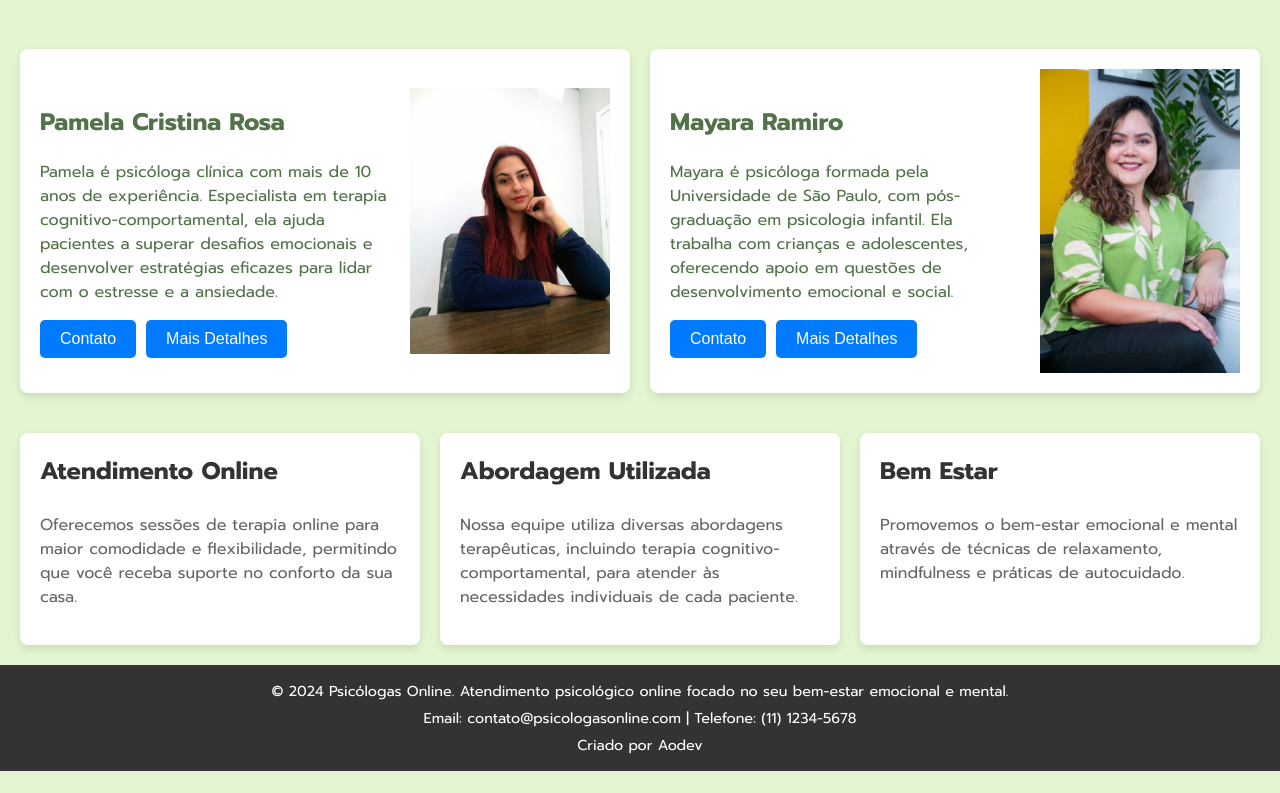
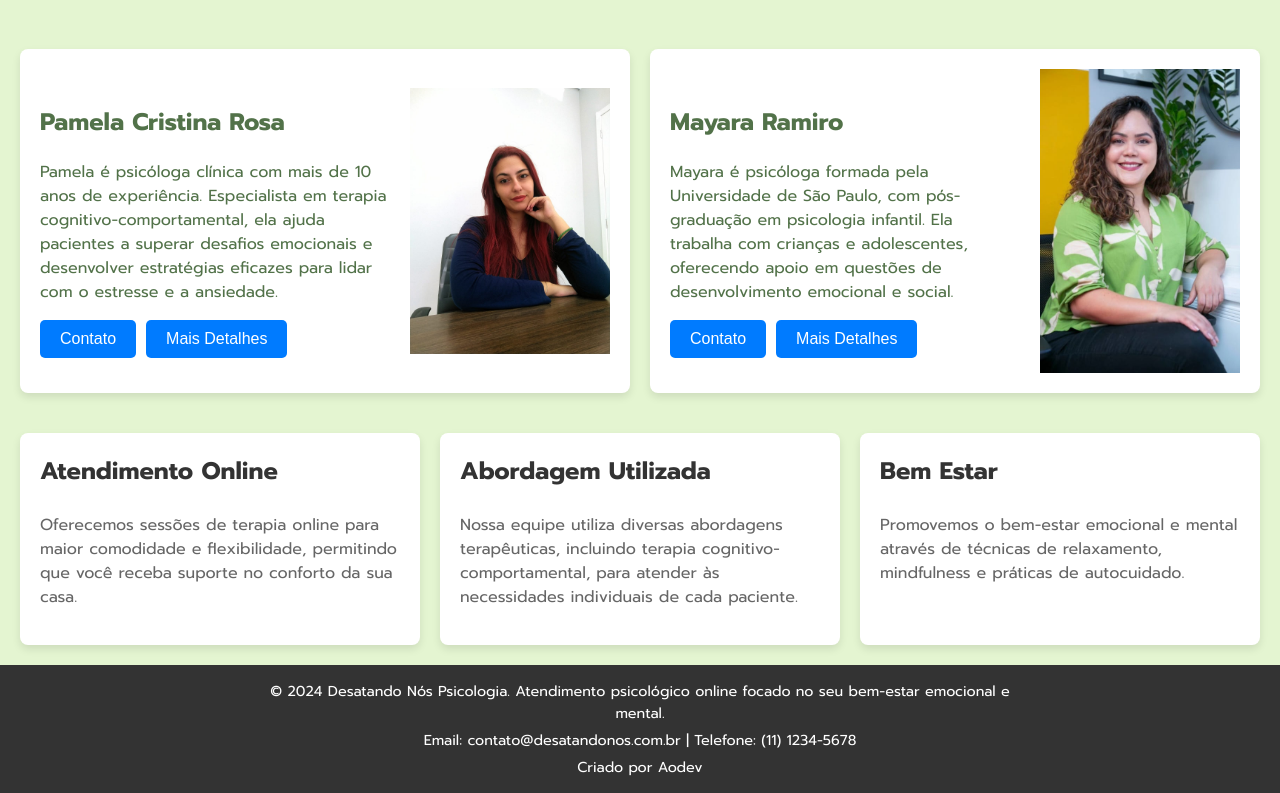
Before and after one commit to anderson-oliveira-86/desatando-nos-app, a React (Create React App) app: page / in a window 1280 px wide. Shown: the part 1409-2202 px from the top of the page. Before the commit the page ends 2180 px from the top, so only its background shows below. Built offline with nearby package versions, Linux system fonts and the light colour scheme.

Commit message:
ajuste rodape

```diff
--- a/src/components/Footer.js
+++ b/src/components/Footer.js
@@ -5,9 +5,9 @@ const Footer = () => {
     return (
         <footer className="footer">
             <div className="footer-content">
-                <p>© 2024 Psicólogas Online. Atendimento psicológico online focado no seu bem-estar emocional e mental.</p>
-                <p>Email: contato@psicologasonline.com | Telefone: (11) 1234-5678</p>
-                <p>Criado por <a href="https://www.aodev.com" target="_blank" rel="noopener noreferrer">Aodev</a></p>
+                <p>© 2024 Desatando Nós Psicologia. Atendimento psicológico online focado no seu bem-estar emocional e mental.</p>
+                <p>Email: contato@desatandonos.com.br | Telefone: (11) 1234-5678</p>
+                <p>Criado por <a href="https://www.aodev.com.br" target="_blank" rel="noopener noreferrer">Aodev</a></p>
             </div>
         </footer>
     );
```
